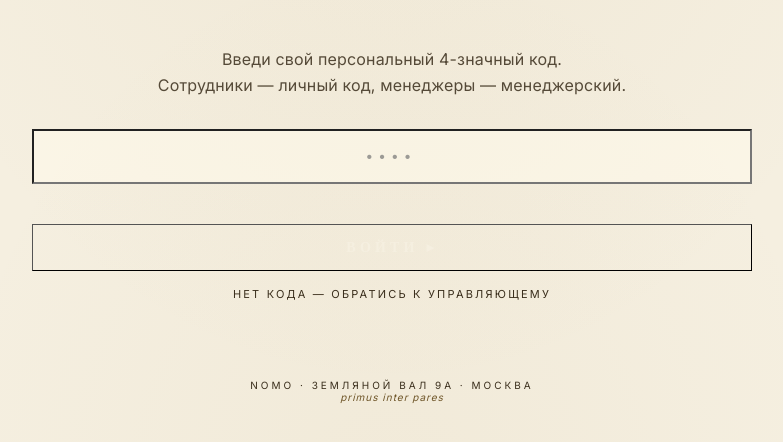
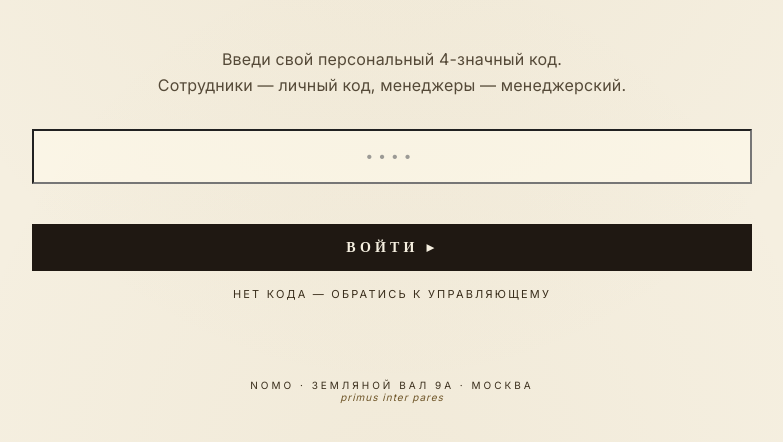
Before and after one commit to pekargroup-gif/Nomo, a plain HTML site: page index.html in a window 1280 px wide. Shown: the part 286-728 px from the top of the page, without its empty margins (248-1031 px from the left). Drawn offline with Linux system fonts and the light colour scheme.

Commit message:
Update index.html

```diff
--- a/index.html
+++ b/index.html
@@ -100,8 +100,9 @@ textarea::placeholder,input::placeholder{color:var(–cream-2);font-style:italic
 .btn{display:inline-block;background:transparent;border:1.5px solid var(–gold-dk);color:var(–gold-dk);padding:14px 32px;font-family:‘Cormorant Garamond’,serif;font-weight:700;font-size:14px;letter-spacing:.3em;text-transform:uppercase;cursor:pointer;transition:all .25s;margin-top:10px}
 .btn:hover{background:var(–gold-dk);color:#FAF5E8}
 .btn:disabled{opacity:.4;cursor:not-allowed}
-.btn.primary{background:var(–white);color:#F5EFE0;border-color:var(–white);border-width:1.5px}
-.btn.primary:hover{background:#000;border-color:#000;color:#F5EFE0}
+.btn.primary{background:#1F1812 !important;color:#F5EFE0 !important;border:1.5px solid #1F1812 !important}
+.btn.primary:hover{background:#000 !important;border-color:#000 !important;color:#F5EFE0 !important}
+.btn.primary:disabled{opacity:.5;background:#5C4E37 !important;border-color:#5C4E37 !important}
 .btn.ghost{border-color:var(–gold-dk);color:var(–cream-2)}
 .btn.danger{border-color:var(–red);color:var(–red);background:transparent}
 .btn.danger:hover{background:var(–red);color:#FAF5E8}
```
